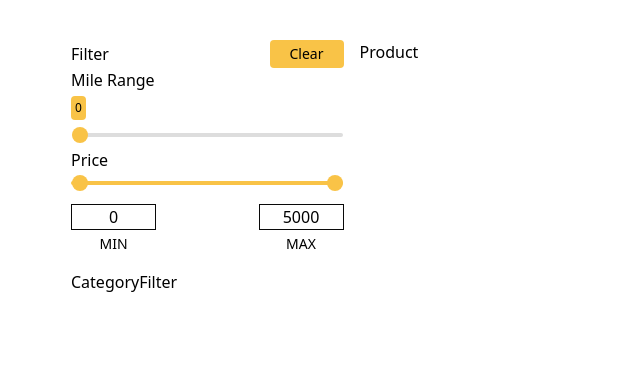
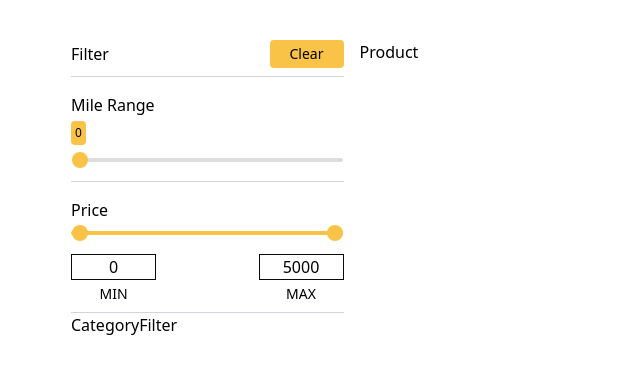
Before and after one commit to Sanjoy1210/product-filter, a Next.js app: page /search in a window 1280 px wide. Shown: the top 374 px of the page, without its empty margins (0-640 px from the left). Built offline with nearby package versions, Linux system fonts and the light colour scheme.

Commit message:
feat: add border for per filter

```diff
--- a/components/subPages/Search/MileRange/index.jsx
+++ b/components/subPages/Search/MileRange/index.jsx
@@ -30,8 +30,8 @@ const MileRange = ({ min, max, mile, setMile }) => {
   };
 
   return (
-    <>
-      <p className="font-medium pb-10">Mile Range</p>
+    <div className="border-b border-b-gray-300 pb-2">
+      <p className="font-medium pb-10 pt-4">Mile Range</p>
       <div className="range-slider w-full relative mb-4">
         <RangeInput
           min={min}
@@ -59,7 +59,7 @@ const MileRange = ({ min, max, mile, setMile }) => {
           {tooltipValue}
         </div>
       </div>
-    </>
+    </div>
   );
 };
 
--- a/components/subPages/Search/PriceRange/index.jsx
+++ b/components/subPages/Search/PriceRange/index.jsx
@@ -41,7 +41,7 @@ const PriceRange = ({ min, max, price, setPrice, showModal }) => {
   console.log({ showModal });
 
   return (
-    <>
+    <div className="border-b border-b-gray-300 pt-4 pb-2">
       <p className="font-medium pb-2">Price</p>
       <div className="range-slider w-full relative mb-4">
         <RangeInput
@@ -73,7 +73,7 @@ const PriceRange = ({ min, max, price, setPrice, showModal }) => {
           }}
         />
       </div>
-      <div className="mb-4 flex justify-between mt-6">
+      <div className="flex justify-between mt-6">
         <SliderPriceInput
           value={value[0]}
           min={min}
@@ -89,7 +89,7 @@ const PriceRange = ({ min, max, price, setPrice, showModal }) => {
           onChange={(e) => onSliderChange([value[0], +e.target.value])}
         />
       </div>
-    </>
+    </div>
   );
 };
 
--- a/components/subPages/Search/index.jsx
+++ b/components/subPages/Search/index.jsx
@@ -67,7 +67,7 @@ const Search = () => {
       <div className="container">
         <div className="grid grid-cols-1 md:grid-cols-12 gap-4">
           <div className="hidden md:col-span-3 md:block">
-            <div className="flex justify-between items-center">
+            <div className="flex justify-between items-center border-b border-b-gray-300 pb-2">
               <h1>Filter</h1>
               <button
                 className="text-sm py-1 bg-primary px-5 rounded"
```
